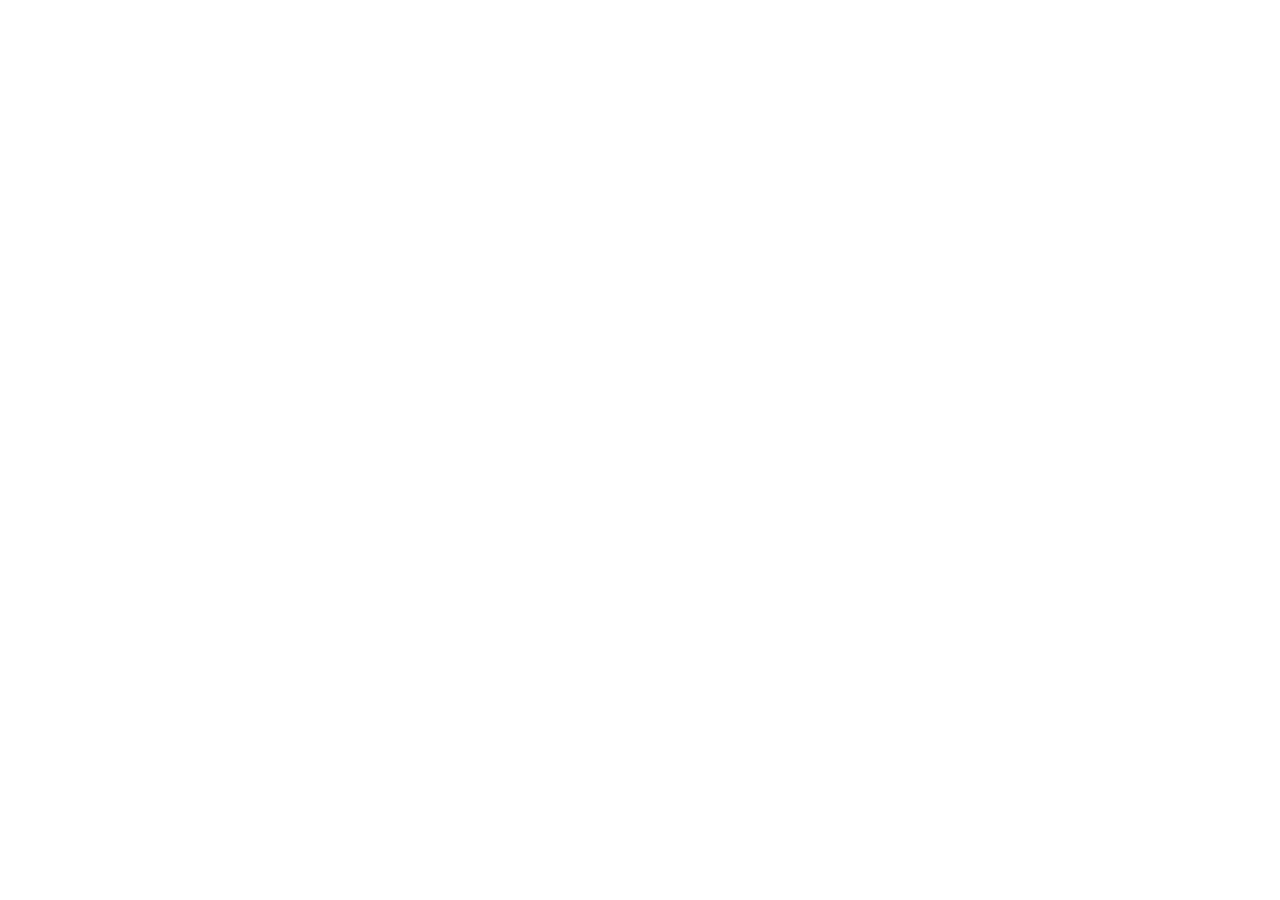
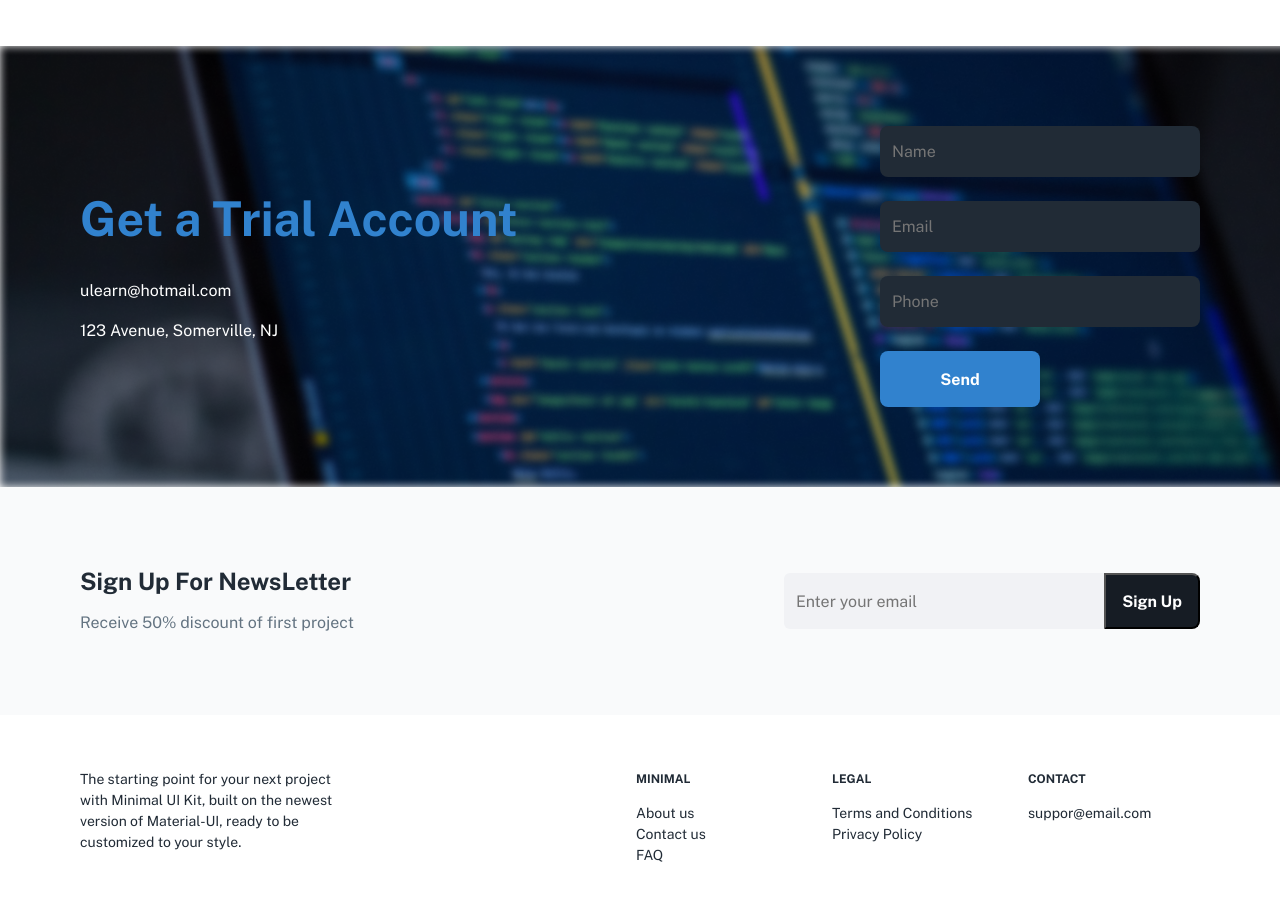
Before and after one commit to natallyriqueto/learnu, a React (Vite) app: page / in a window 1280 px wide. Shown: the part 4360-5260 px from the top of the page. Before the commit the page ends 4406 px from the top, so only its background shows below. Built offline with nearby package versions, Linux system fonts and the light colour scheme.

Commit message:
create component footer

```diff
--- a/package.json
+++ b/package.json
@@ -10,6 +10,7 @@
     "preview": "vite preview"
   },
   "dependencies": {
+    "json-server": "^0.17.3",
     "phosphor-react": "^1.4.1",
     "react": "^18.2.0",
     "react-dom": "^18.2.0",
--- a/src/App.tsx
+++ b/src/App.tsx
@@ -1,8 +1,9 @@
-import { ThemeProvider } from "styled-components"
-import { defaultTheme } from "./styles/themes/defaultTheme"
-import { Home } from "./pages/Home"
-import { GlobalStyle } from "./styles/global"
-import { Header } from "./components/Header"
+import { ThemeProvider } from 'styled-components';
+import { defaultTheme } from './styles/themes/defaultTheme';
+import { Home } from './pages/Home';
+import { GlobalStyle } from './styles/global';
+import { Header } from './components/Header';
+import { Footer } from './components/Footer';
 
 function App() {
 
@@ -10,9 +11,10 @@
     <ThemeProvider theme={defaultTheme}>
       <Header />
       <Home />
+      <Footer/>
       <GlobalStyle />
     </ThemeProvider>
-  )
+  );
 }
 
-export default App
+export default App;
--- /dev/null
+++ b/src/components/Footer/index.tsx
@@ -0,0 +1,28 @@
+import { FooterContainer, FooterGridItem, FooterGrid, FooterContent } from './styles';
+
+export function Footer() {
+  return (
+    <FooterContainer>
+      <FooterContent>
+        <p>The starting point for your next project with Minimal UI Kit, built on the newest version of Material-UI, ready to be customized to your style.</p>
+        <FooterGrid>
+          <FooterGridItem>
+            <strong>minimal</strong>
+            <p>About us</p>
+            <p>Contact us</p>
+            <p>FAQ</p>
+          </FooterGridItem>
+          <FooterGridItem>
+            <strong>legal</strong>
+            <p>Terms and Conditions</p>
+            <p>Privacy Policy</p>
+          </FooterGridItem>
+          <FooterGridItem>
+            <strong>contact</strong>
+            <p>suppor@email.com</p>
+          </FooterGridItem>
+        </FooterGrid>
+      </FooterContent>
+    </FooterContainer>
+  );
+}
--- /dev/null
+++ b/src/components/Footer/styles.ts
@@ -0,0 +1,51 @@
+import styled from 'styled-components';
+
+export const FooterContainer = styled.footer`
+    max-width: 1440px;
+    margin: 0 auto;
+    padding: 2.5rem 5rem;
+`;
+
+export const FooterContent = styled.footer`
+    display: flex;
+    justify-content: space-between;
+    align-items: center;
+    flex-wrap: wrap;
+
+    p {
+        color: ${props => props.theme.text['primary']};
+        font-size: 0.875rem;
+        flex: 0 1 270px;
+        flex-wrap: wrap;
+    }
+
+    @media (max-width: 1000px) {
+        gap: 3rem;
+
+        p {
+            flex: 0 1 100%;
+        }
+    }
+`;
+
+export const FooterGrid = styled.div`
+    flex: 0 1 564px;
+
+    display: grid;
+    gap: 2em;
+    grid-template-columns: repeat(auto-fit, minmax(161px, 1fr));
+
+    font-size: 0.75rem;
+
+    strong {
+        color: ${props => props.theme.text['primary']};
+    }
+
+    @media (max-width: 1000px) {
+        flex: 0 1 100%;
+    }
+`;
+
+export const FooterGridItem = styled.div`
+    line-height: 3rem;
+`;
--- /dev/null
+++ b/src/components/SignUpNews/index.tsx
@@ -0,0 +1,21 @@
+import { SignNewsContainer, NewsForm, NewsButton, NewsInput, SignNewsContent } from './styles';
+
+export function SignUpNews() {
+  return (
+    <SignNewsContainer>
+
+      <SignNewsContent>
+        <div>
+          <h2>Sign Up For NewsLetter</h2>
+          <p>Receive 50% discount of first project</p>
+        </div>
+
+        <NewsForm>
+          <NewsInput type="text" placeholder="Enter your email" />
+          <NewsButton type="button">Sign Up</NewsButton>
+        </NewsForm>
+      </SignNewsContent>
+
+    </ SignNewsContainer>
+  );
+}
--- /dev/null
+++ b/src/components/SignUpNews/styles.ts
@@ -0,0 +1,54 @@
+import styled from 'styled-components';
+
+export const SignNewsContainer = styled.section`
+    background-color: ${props => props.theme['gray-100']};
+`;
+
+export const SignNewsContent = styled.section`
+    max-width: 1440px;
+    margin: 0 auto;
+    padding: 5rem;
+
+    display: flex;
+    justify-content: space-between;
+    align-items: center;
+    flex-wrap: wrap;
+    gap: 2rem;
+
+    div:first-child {
+        display: flex;
+        flex-direction: column;
+        align-items: flex-start;
+        gap: 1rem;
+    }
+`;
+
+export const NewsInput = styled.input`
+    background: rgb(145, 158, 171, 0.08);
+    border-top-left-radius: 6px;
+    border-bottom-left-radius: 6px;
+    border: none;
+    padding: 1rem 0.75rem;
+    width: 20rem;
+
+    @media (max-width: 768px) {
+        width: 15rem;
+    }
+`;
+
+export const NewsButton = styled.button`
+    background: ${props => props.theme['gray-900']};
+    color: ${props => props.theme.text['tertiary']};
+    border-top-left-radius: 0;
+    border-bottom-left-radius: 0;
+    width: 6rem;
+
+    @media (max-width: 768px) {
+        width: 5rem;
+    }
+`;
+
+export const NewsForm = styled.form`
+    display: flex;
+    flex-wrap: nowrap;
+`;
--- /dev/null
+++ b/src/components/SignUpTrialAccount/index.tsx
@@ -0,0 +1,23 @@
+import { AccountButton, AccountForm, AccountInput, SignUpTrialContainer, SignUpTrialContent } from './styles';
+
+export function SignUpTrialAccount() {
+  return (
+    <SignUpTrialContainer>
+      <SignUpTrialContent>
+        <div>
+          <h1>Get a Trial Account</h1>
+          <div>
+            <p>ulearn@hotmail.com</p>
+            <p>123 Avenue, Somerville, NJ</p>
+          </div>
+        </div>
+        <AccountForm>
+          <AccountInput type='text' placeholder='Name' />
+          <AccountInput type='text' placeholder='Email' />
+          <AccountInput type='text' placeholder='Phone' />
+          <AccountButton type='button'>Send</AccountButton>
+        </AccountForm>
+      </SignUpTrialContent>
+    </SignUpTrialContainer>
+  );
+}
--- /dev/null
+++ b/src/components/SignUpTrialAccount/styles.ts
@@ -0,0 +1,64 @@
+import styled from 'styled-components';
+import codeBackground from '../../assets/codeBackground.png';
+
+export const SignUpTrialContainer = styled.section`
+    background: url(${codeBackground});
+    background-repeat: no-repeat;
+    background-size: cover;
+`;
+
+export const SignUpTrialContent = styled.section`
+    max-width: 1440px;
+    margin: 0 auto;
+    padding: 5rem;
+
+    display: flex;
+    align-items: center;
+    justify-content: space-between;
+    gap: 1rem;
+
+    div:first-child {
+        display: flex;
+        flex-direction: column;
+        gap: 2rem;
+    }
+
+    div:nth-child(2) {
+        display: flex;
+        flex-direction: column;
+        gap: 1rem;
+    }
+
+    h1 {
+        color: ${props => props.theme.primary['main']};
+    }
+
+    p {
+        color: ${props => props.theme.text['tertiary']};
+    }
+
+    @media (max-width: 768px) {
+        flex-direction: column;
+    }
+`;
+
+export const AccountForm = styled.form`
+    display: flex;
+    flex-direction: column;
+    gap: 1.5rem;
+`;
+
+export const AccountInput = styled.input`
+    width: 20rem;
+    padding: 1rem 0.75rem;
+    border-radius: 8px;
+    border: none;
+    background: ${props => props.theme['gray-800']};
+`;
+
+export const AccountButton = styled.button`
+    color: ${props => props.theme.text['tertiary']};
+    background: ${props => props.theme.primary['main']};
+    border: none;
+    padding: 1rem 0.;
+`;
--- a/src/pages/Home/index.tsx
+++ b/src/pages/Home/index.tsx
@@ -3,6 +3,8 @@
 import { Hero } from '../../components/Hero';
 import { Pricing } from '../../components/Pricing';
 import { Services } from '../../components/Services';
+import { SignUpNews } from '../../components/SignUpNews';
+import { SignUpTrialAccount } from '../../components/SignUpTrialAccount';
 import { HomeContainer } from './styles';
 
 export function Home() {
@@ -14,6 +16,8 @@
       <Services />
       <Pricing />
       <FrequentlyAsked />
+      <SignUpTrialAccount />
+      <SignUpNews />
     </HomeContainer>
   );
 }
```
Also changed, not shown: src/main.tsx (+4 -4 lines), src/assets/codeBackground.png (added), 1 other file (tests, documents, lock files or other folders).
